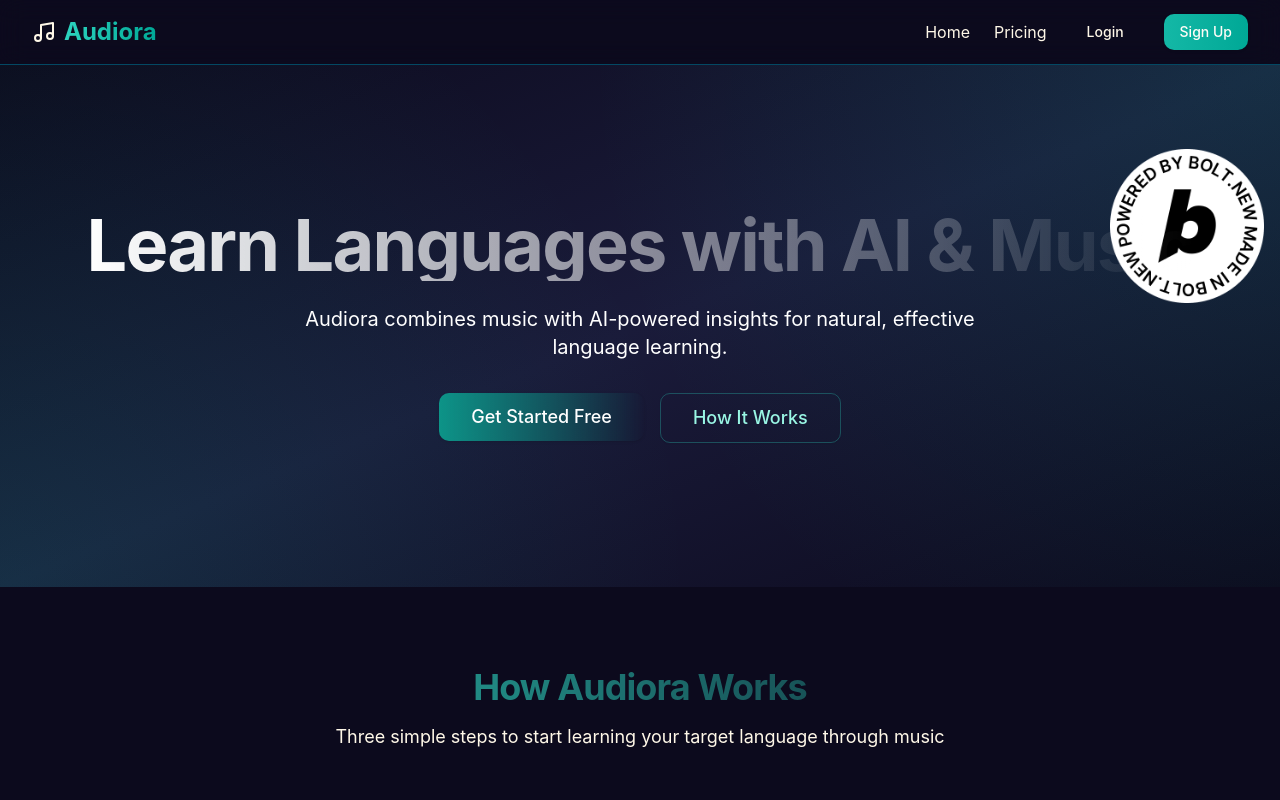
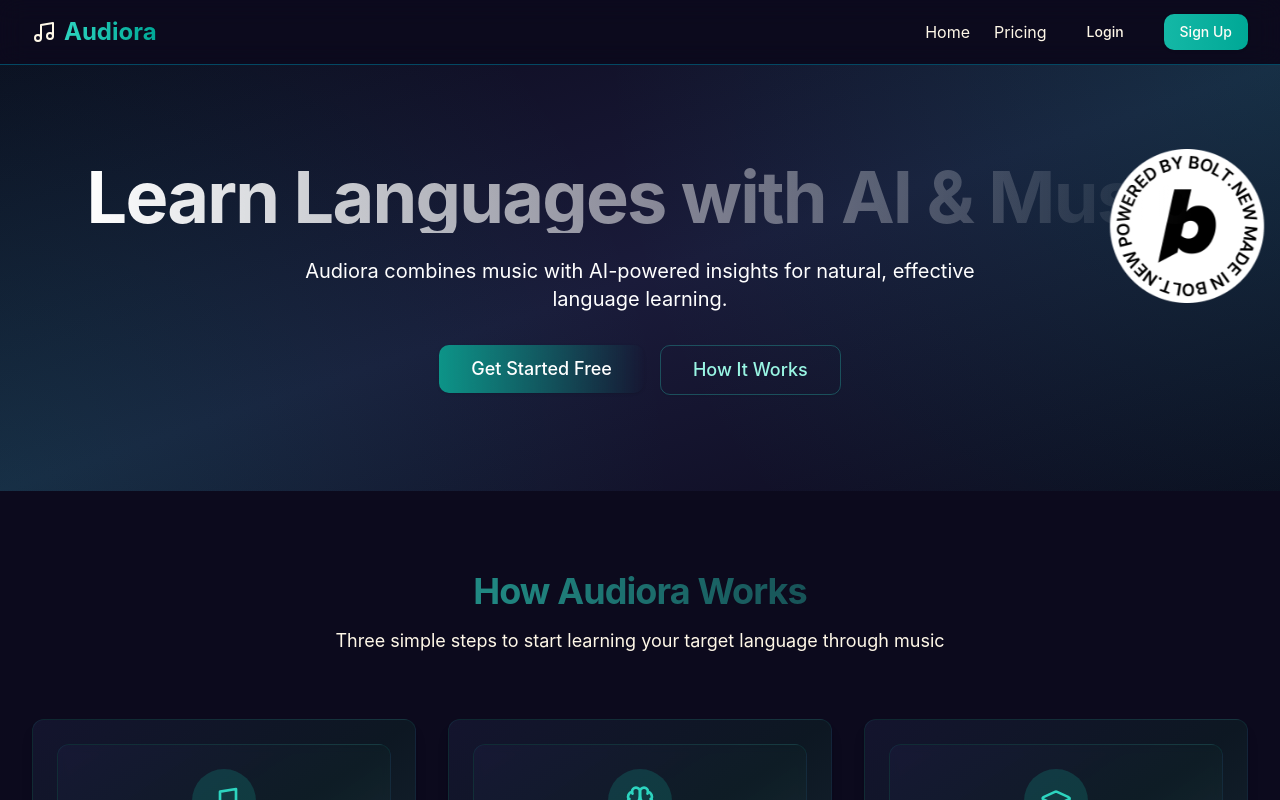
Before and after one commit to TimothyPhan2/Audiora, a React (Vite) app: page / in a window 1280 px wide. Shown: the top 800 px of the page. Built offline with nearby package versions, Linux system fonts and the light colour scheme.

Commit message:
Updated Landing.tsx

```diff
--- a/src/pages/Landing.tsx
+++ b/src/pages/Landing.tsx
@@ -24,7 +24,7 @@ export function Landing() {
   return (
     <div className="flex flex-col min-h-screen">
       {/* Hero Section */}
-      <section className="relative py-24 md:py-36 hero-gradient text-white overflow-hidden">
+      <section className="relative py-12 md:py-24 hero-gradient text-white overflow-hidden">
         {/* Positioned Image with Hyperlink */}
         <a
           href="https://bolt.new/"
```
